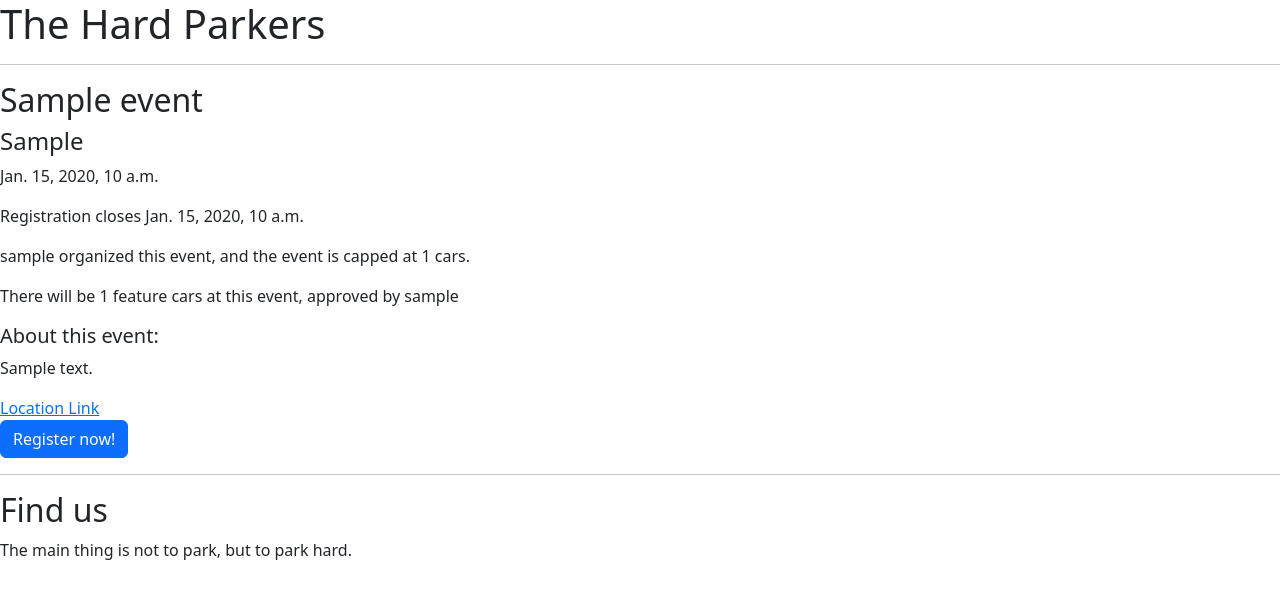
After one commit to WSMorrison/The_Hard_Parkers, a Django app: a page that uses templates/base.html in a window 1280 px wide. The commit adds this page. Shown: the top 599 px of the page. Run offline with Django 3.2, Linux system fonts and the light colour scheme; tables that the repository leaves empty hold one stand-in row (values such as "Sample post").

Commit message:
Add eventview.html to view event details, with function to open events from index and location links from details.

```diff
--- a/registration/urls.py
+++ b/registration/urls.py
@@ -4,4 +4,5 @@ from django.urls import path
 
 urlpatterns = [
     path('', views.EventList.as_view(), name='home'),
+    path('<str:event_name>/', views.EventView.as_view(), name='event_view'),
 ]
--- a/registration/views.py
+++ b/registration/views.py
@@ -1,5 +1,5 @@
-from django.shortcuts import render
-from django.views import generic
+from django.shortcuts import render, get_object_or_404
+from django.views import generic, View
 from .models import Event
 
 
@@ -8,3 +8,15 @@ class EventList(generic.ListView):
     queryset = Event.objects.order_by('event_date')
     template_name = 'index.html'
     paginate_by = 10
+
+
+class EventView(View):
+
+    def get(self, request, event_name, *args, **kwargs):
+        event = get_object_or_404(Event, event_name=event_name)
+
+        return render(
+            request,
+            'eventview.html',
+            {'event': event}
+        )
--- a/templates/base.html
+++ b/templates/base.html
@@ -5,13 +5,15 @@
     <meta http-equiv="X-UA-Compatible" content="IE=edge">
     <meta name="viewport" content="width=device-width, initial-scale=1.0">
     <title>The Hard Parkers</title>
+    <link href="https://cdn.jsdelivr.net/npm/bootstrap@5.3.0-alpha1/dist/css/bootstrap.min.css" rel="stylesheet" integrity="sha384-GLhlTQ8iRABdZLl6O3oVMWSktQOp6b7In1Zl3/Jr59b6EGGoI1aFkw7cmDA6j6gD" crossorigin="anonymous">
+    <script src="https://cdn.jsdelivr.net/npm/bootstrap@5.3.0-alpha1/dist/js/bootstrap.bundle.min.js" integrity="sha384-w76AqPfDkMBDXo30jS1Sgez6pr3x5MlQ1ZAGC+nuZB+EYdgRZgiwxhTBTkF7CXvN" crossorigin="anonymous"></script>
 </head>
 <body>
     <!-- Header with nav bar -->
     <header>
         <h1>The Hard Parkers</h1>
     </header>
-
+    <hr>
     <!-- Body -->
     <main>
         {% block content %}
--- /dev/null
+++ b/templates/eventview.html
@@ -0,0 +1,19 @@
+{% extends "base.html" %}
+
+{% block content %}
+    <div>
+        <h2>{{ event.event_name }}</h2>
+        <h4>{{ event.event_location }}</h4>
+        <p>{{ event.event_date }}</p>
+        <p>Registration closes {{ event.event_date_reg_close }}</p>
+        <p>{{ event.organizer }} organized this event, and the event is capped at {{ event.number_cars }} cars.</p>
+        {% if event.feature_cars %}
+        <p>There will be {{ event.number_feature_cars }} feature cars at this event, approved by {{ event.organizer }}</p>
+        {% endif %}
+        <h5>About this event:</h5>
+        <p>{{ event.event_description }}</p>
+        <a href="{{ event.event_location_url }}" target="_blank" rel="noopener" aria-label="Link to location, opens in new tab.">Location Link</a><br>
+        <a href="#" class="btn btn-primary">Register now!</a>
+        <hr>
+    </div>
+{% endblock content %}
--- a/templates/index.html
+++ b/templates/index.html
@@ -4,15 +4,19 @@
 
     <section>
         <h2>Your Events</h1>
+        <hr>
     </section>
     <section>
         <h2>Upcoming Events</h2>
+        <hr>
         {% for event in event_list %}
         <div>
             <h2>{{ event.event_name }}</h2>
             <h4>{{ event.event_location }}</h4>
             <p>{{ event.event_date }}</p>
             <p>Registration closes {{ event.event_date_reg_close }}</p>
+            <a href="{% url 'event_view' event.event_name %}" class="btn btn-primary">Details</a>
+            <hr>
         </div>
         {% endfor %}
     </section>
```
